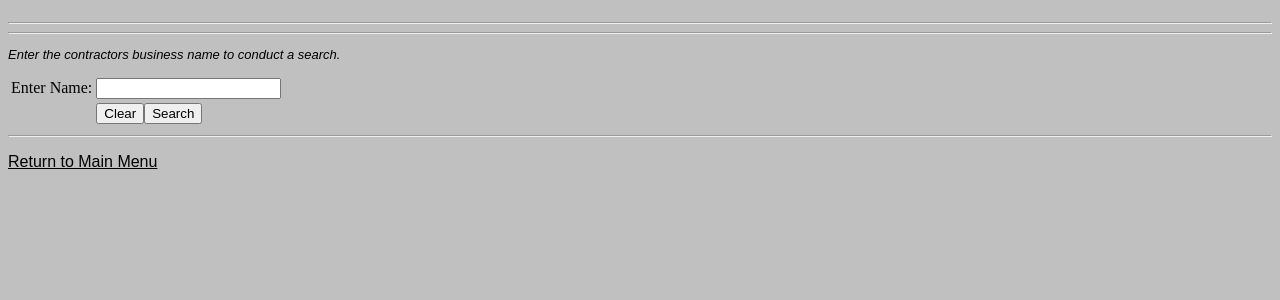
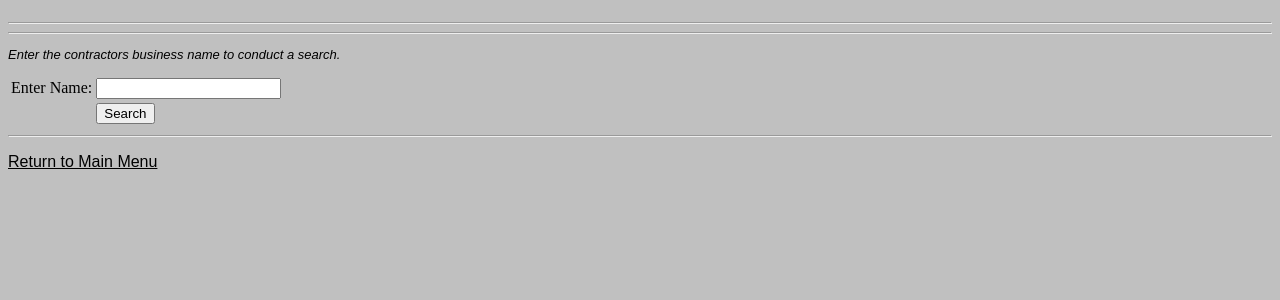
Before and after one commit to zhen1/IFB299, a PHP site: page /contractor_search_name.php in a window 1280 px wide. Shown: the part 130-430 px from the top of the page. Run offline with PHP 8.4, Linux system fonts and the light colour scheme.

Commit message:
remove unnecessary buttons

```diff
--- a/contractor_search_name.php
+++ b/contractor_search_name.php
@@ -22,7 +22,7 @@
 		</tr>
 		<tr>
 			<td></td>
-			<td><input name="clearButton" type="reset" value="Clear" /><input name="searchButton" type="submit" value="Search" /></td>
+			<td><input name="searchButton" type="submit" value="Search" /></td>
 		</tr>
 	</table>
 </form>
--- a/contractor_search_postcode.php
+++ b/contractor_search_postcode.php
@@ -22,7 +22,7 @@
 		</tr>
 		<tr>
 			<td></td>
-			<td><input name="clearButton" type="reset" value="Clear" /><input name="searchButton" type="submit" value="Search" /></td>
+			<td><input name="searchButton" type="submit" value="Search" /></td>
 		</tr>
 	</table>
 </form>
```
